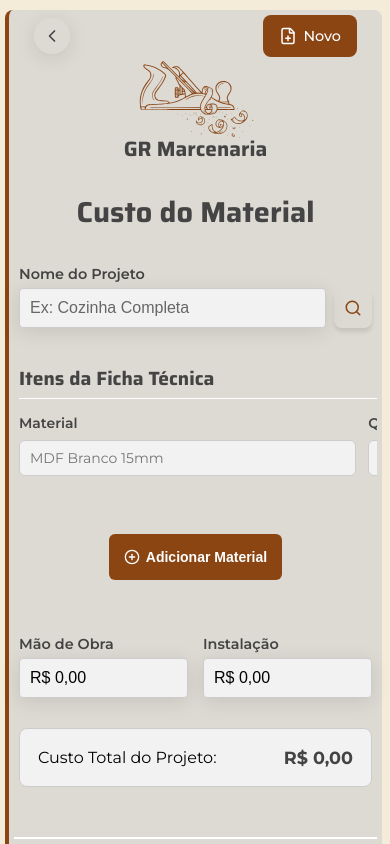
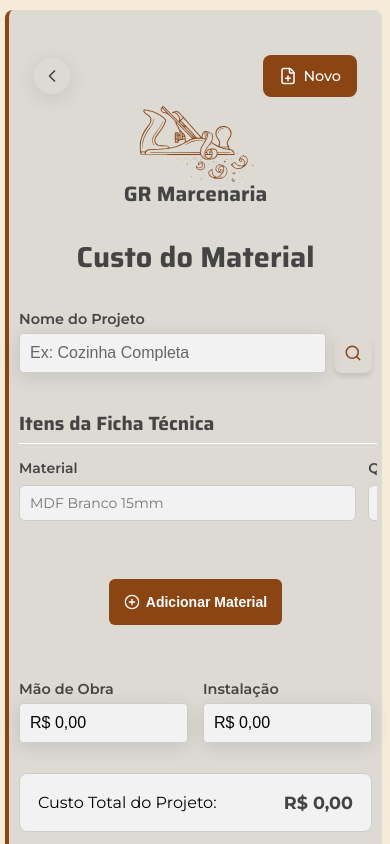
Before and after one commit to VagnerBeraldo/PI5-Marcenaria, a React (Vite) app in the folder frontend/: page /custo-do-material in a window 390 px wide. Built offline with nearby package versions, Linux system fonts and the light colour scheme.

Commit message:
style: ajuste de layout

```diff
--- a/frontend/src/styles/CustoDoMaterial.css
+++ b/frontend/src/styles/CustoDoMaterial.css
@@ -15,8 +15,8 @@
 /* início para anular o botão voltar */
 .header-actions > * {
   position: relative !important;
-  top: 0 !important;
-  margin: 0 20px !important;
+  top: 20px !important;
+  margin: 0px 15px 25px 15px!important;
 }
 
 /* --- Barra Superior para o voltar e botão novo --- */
@@ -464,6 +464,10 @@
     max-width: 340px !important;
   }
 
+  .header-actions{
+    padding: 20px 5px 0px 5px!important;
+    box-sizing: border-box;
+  }
   .total-box {
     margin: 15px 5px 0 5px;
   }
```
